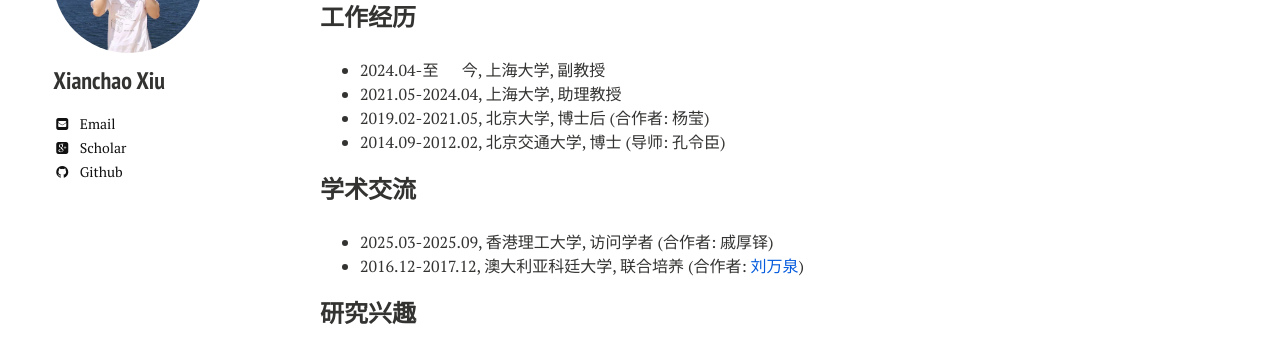
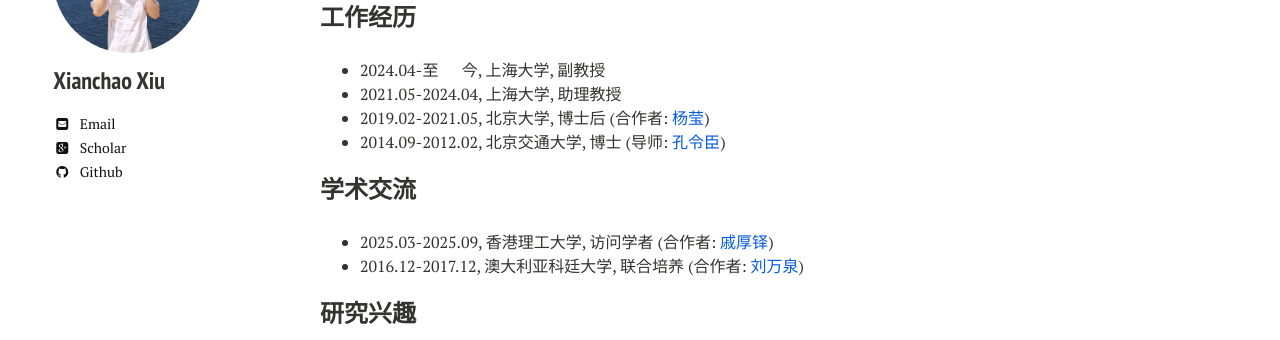
Before and after one commit to xianchaoxiu/xianchaoxiu.github.io, a Jekyll site: the page built from chinese/index.md, in a window 1280 px wide. Shown: the part 169-509 px from the top of the page. Built offline with Jekyll 4.4.1, drawn with Linux system fonts in a browser that asks for light colours; nearby versions of some CDN libraries.

Commit message:
Update index.md

```diff
--- a/chinese/index.md
+++ b/chinese/index.md
@@ -14,11 +14,11 @@ share: false
 ### 工作经历
 * 2024.04-至&nbsp;&nbsp;&nbsp;&nbsp;&nbsp;&nbsp;今, 上海大学, 副教授 <br>
 * 2021.05-2024.04, 上海大学, 助理教授 <br>
-* 2019.02-2021.05, 北京大学, 博士后 (合作者: 杨莹) <br>
-* 2014.09-2012.02, 北京交通大学, 博士 (导师: 孔令臣)<br>
+* 2019.02-2021.05, 北京大学, 博士后 (合作者: <a href="https://www.coe.pku.edu.cn/teaching/all_time/7262.html" class="textlink" target="_blank">杨莹</a>) <br>
+* 2014.09-2012.02, 北京交通大学, 博士 (导师: <a href="https://faculty.bjtu.edu.cn/8316/" class="textlink" target="_blank">孔令臣</a>)<br>
 
 ### 学术交流
-* 2025.03-2025.09, 香港理工大学, 访问学者 (合作者: 戚厚铎) <br>
+* 2025.03-2025.09, 香港理工大学, 访问学者 (合作者: <a href="https://www.polyu.edu.hk/ama/people/academic-staff/prof-qi-houduo/" class="textlink" target="_blank">戚厚铎</a>) <br>
 * 2016.12-2017.12, 澳大利亚科廷大学, 联合培养 (合作者: <a href="https://ise.sysu.edu.cn/teacher/LiuWanquan" class="textlink" target="_blank">刘万泉</a>)  <br>
 
 
```
